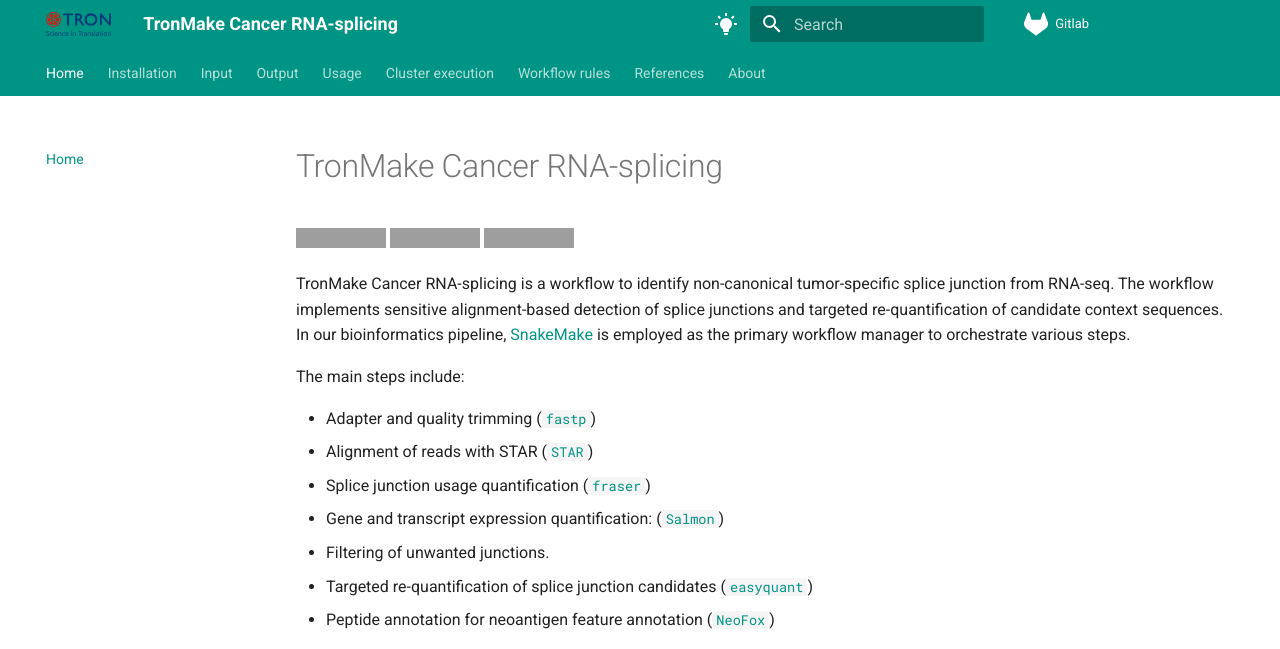
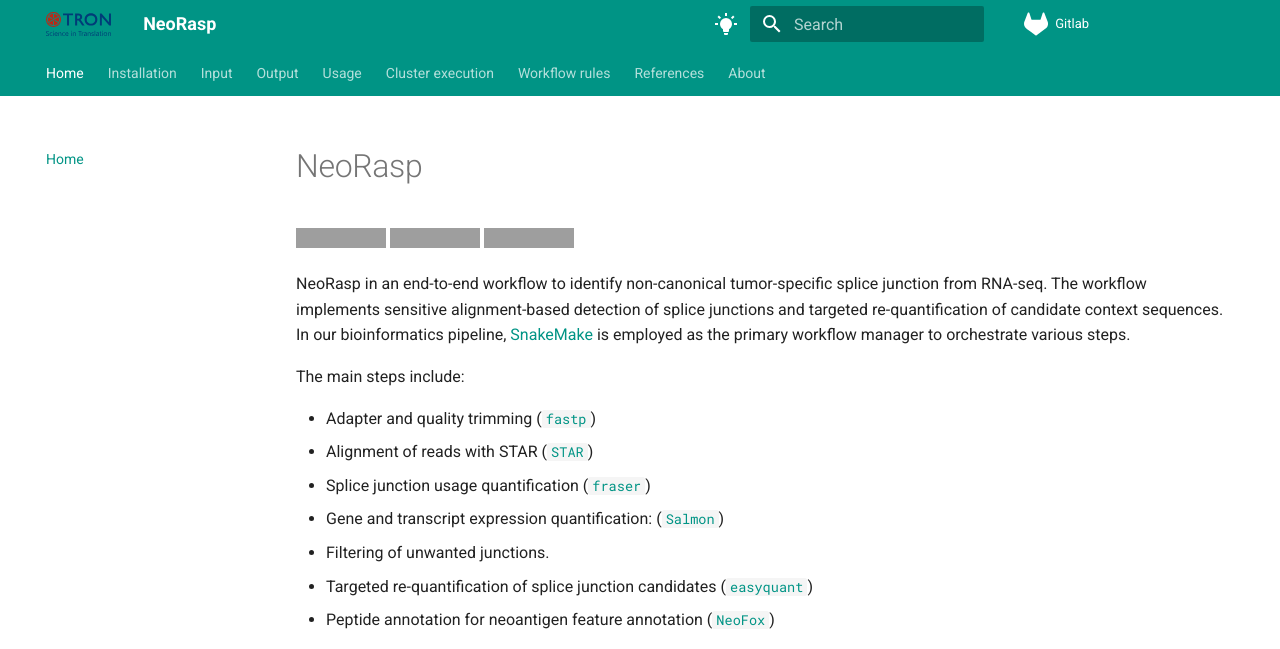
Before and after one commit to TRON-Bioinformatics/neorasp, an MkDocs documentation site: the page built from documentation/tronmake-rna-splicing/docs/index.md, in a window 1280 px wide and 1400 px high, cut to the strip 0-649 px from the top of the window. Built offline with MkDocs 1.6.1 and Material for MkDocs 9.7.7, drawn with Linux system fonts in a browser that asks for light colours; some of the changed text lies outside the part shown; grey boxes are pictures that could not be loaded.

Commit message:
Update documentation and scripts to use new name

```diff
--- a/documentation/tronmake-rna-splicing/docs/index.md
+++ b/documentation/tronmake-rna-splicing/docs/index.md
@@ -1,4 +1,4 @@
-# TronMake Cancer RNA-splicing
+# NeoRasp
 
 <!-- badges: start -->
 
@@ -8,7 +8,7 @@
 
 <!-- badges: end -->
 
-TronMake Cancer RNA-splicing is a workflow to identify non-canonical tumor-specific splice junction from RNA-seq.
+NeoRasp in an end-to-end workflow to identify non-canonical tumor-specific splice junction from RNA-seq.
 The workflow implements sensitive alignment-based detection of splice junctions and targeted re-quantification of candidate context sequences.
 In our bioinformatics pipeline, [SnakeMake](https://snakemake.readthedocs.io/en/stable/) is employed as the primary workflow manager to orchestrate various steps.
 
@@ -23,4 +23,4 @@
   * Peptide annotation for neoantigen feature annotation ([`NeoFox`](https://github.com/TRON-Bioinformatics/neofox))
 
 
-![TronMake Cancer RNA-splicing DAG](assets/pipeline_rulegraph.svg){: style="height:700px;width:700px"}
+![NeoRasp DAG](assets/pipeline_rulegraph.svg){: style="height:700px;width:700px"}
--- a/documentation/tronmake-rna-splicing/mkdocs.yml
+++ b/documentation/tronmake-rna-splicing/mkdocs.yml
@@ -1,4 +1,4 @@
-site_name: TronMake Cancer RNA-splicing
+site_name: NeoRasp
 site_author: Johannes Hausmann
 nav:
   - Home: index.md
@@ -35,7 +35,7 @@
         icon: material/weather-night
         name: Switch to light mode
 
-copyright: © TRON gGmbH, 2024. This work is licensed under MIT.
+copyright: © TRON gGmbH, 2025. This work is licensed under MIT.
 
 repo_url: https://gitlab.rlp.net/tron/tronmake-rna-splicing
 plugins:
--- a/tronmake-splicing.py
+++ b/tronmake-splicing.py
@@ -1,7 +1,7 @@
 #!/usr/bin/env python3
 # -*- coding: utf-8 -*-
 
-"""TronMake RNA-splicing
+"""NeoRasp
 
 This script can be used to start the SnakeMake workflow
 
@@ -29,7 +29,7 @@
 __version__ = "0.0.3"
 __pipeline__ = pathlib.Path(__file__).parent / 'workflow' / 'Snakefile'
 
-epilog = "Copyright (c) 2024 TRON gGmbH (See LICENSE for licensing details)"
+epilog = "Copyright (c) 2025 TRON gGmbH (See LICENSE for licensing details)"
 
 def get_annotation_files_from_genome_lib(genome_lib):
     """
@@ -132,7 +132,7 @@
 
 def tronmake_cli():
     parser = argparse.ArgumentParser(
-        description="TronMake RNA-splice pipeline v{}".format(__version__),
+        description="NeoRasp pipeline v{}".format(__version__),
         formatter_class=argparse.ArgumentDefaultsHelpFormatter,
         epilog=epilog,
     )
```
Also changed, not shown: documentation/tronmake-rna-splicing/docs/about.md (+1 -1 lines), documentation/tronmake-rna-splicing/docs/input.md (+1 -1 lines), documentation/tronmake-rna-splicing/docs/installation.md (+1 -1 lines), README.md.
